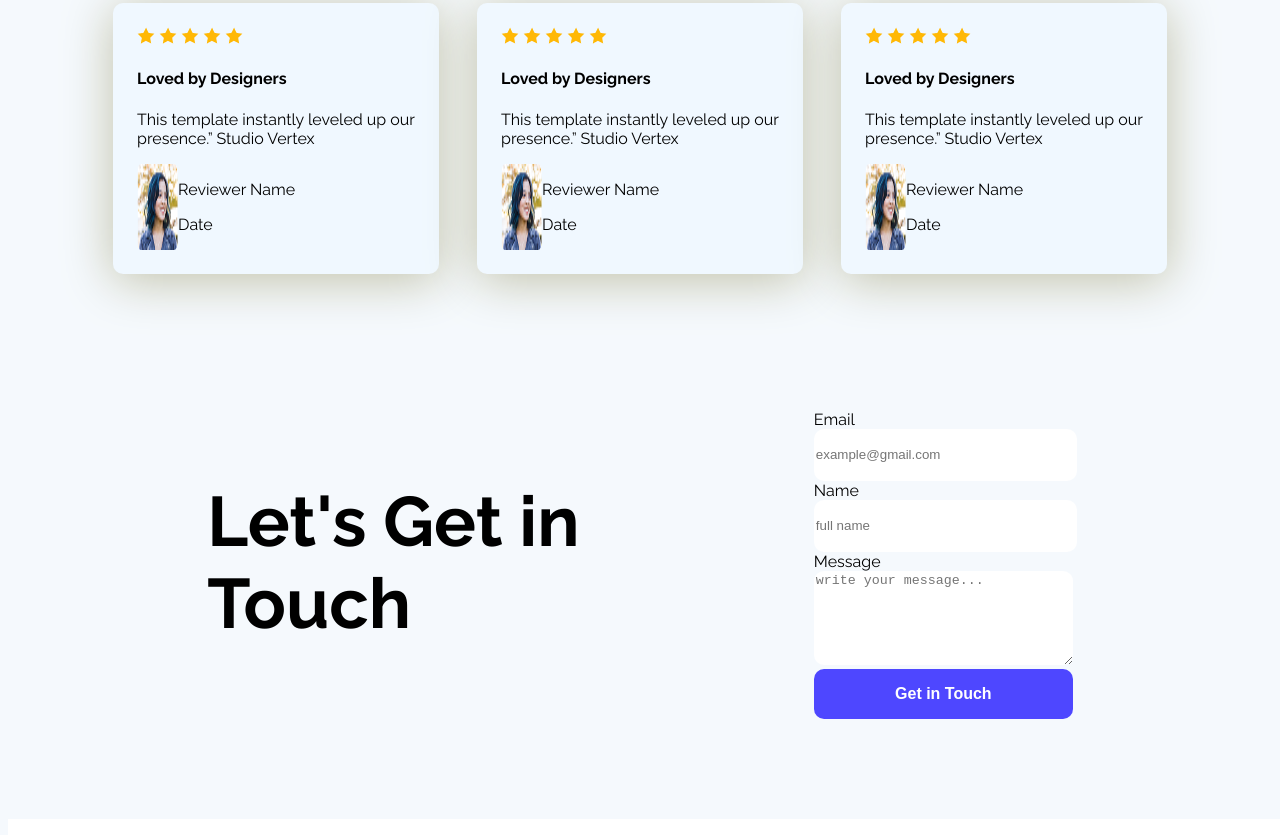
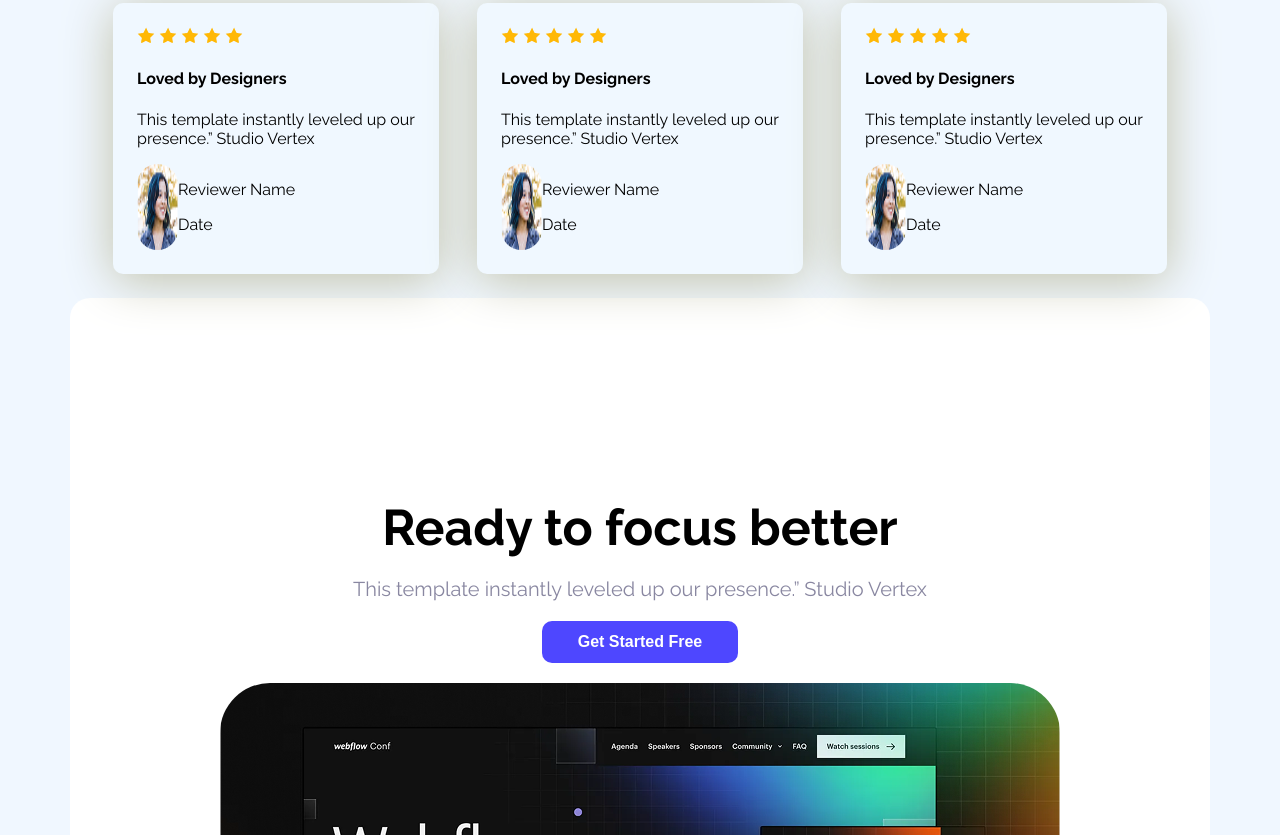
Before and after one commit to nokib-web/Assignment-01, a plain HTML site: page index.html in a window 1280 px wide. Shown: the part 1965-2800 px from the top of the page. Drawn offline with Linux system fonts and the light colour scheme.

Commit message:
added optional section and change

```diff
--- a/index.html
+++ b/index.html
@@ -10,7 +10,10 @@
 
     <link rel="stylesheet" href="styles/styles.css">
 </head>
-<body style="background-color: rgb(245, 249, 253);" class="raleway-normal">
+<body style="background-color: rgb(240, 247, 255);" class="raleway-normal">
+
+    <!--navbar and bannar section-->
+
     <header class="header">
         <nav>
             <h3 class="nav-title" >LOGO</h3>
@@ -26,8 +29,9 @@
         </div>
     </header>
     <main>
+        <!--action section-->
 
-        <SECTION class="action">
+        <section class="action">
             <div class="action-item">
                 <h4 class="action-title">See It in Action</h4>
                 <p class="action-description">Explore the live preview and imagine your <br> brand in this bold new look.</p>
@@ -39,7 +43,9 @@
 
 
 
-        </SECTION>
+        </section>
+
+        <!--user section-->
 
         <section class="item">
             <div class="item-heading" >
@@ -142,8 +148,23 @@
             </div>
         </section>
 
+        <!--Optional section-->
 
-        <!--get in toucj section-->
+        <section class="opt">
+            <div class="opt-content">
+                <p class="opt-title">Ready to focus better</p>
+                <p class="opt-description">This template instantly leveled up our presence.” Studio Vertex</p>
+                <button class="btn button" >Get Started Free</button>
+            </div>
+            <img src="Assets/wc-big.png" alt="">
+
+
+
+
+        </section>
+
+
+        <!--get in touch section-->
 
         <section class="get-in-touch" >
             <div>
@@ -171,6 +192,9 @@
 
 
     </main>
+
+    <!--footer section-->
+
     <footer style="background-color: white;" >
         <section class="footer">
 
--- a/styles/styles.css
+++ b/styles/styles.css
@@ -75,7 +75,7 @@
  }
 
  img{
-   border-radius: 10%;
+   border-radius: 50px;
  }
  .action-title{
    font-size: 42px;
@@ -248,3 +248,31 @@ footer{
    text-align: center;
    padding: 20px
 }
+
+/* optional section style*/
+
+.opt{
+   align-content: center;
+   background-color: white;
+   padding: 150px;
+   border-radius: 20px;
+   gap: 20px;
+
+
+}
+.opt-content{
+   text-align: center;
+   margin-bottom: 20px;
+}
+.opt-title{
+   font-size: 50px;
+   font-weight: bold;
+   text-align: center;
+   margin-bottom: 20px;
+}
+.opt-description{
+   font-size: 20px;
+   color: #8987A1;
+   margin-bottom: 20px;
+
+}
```
